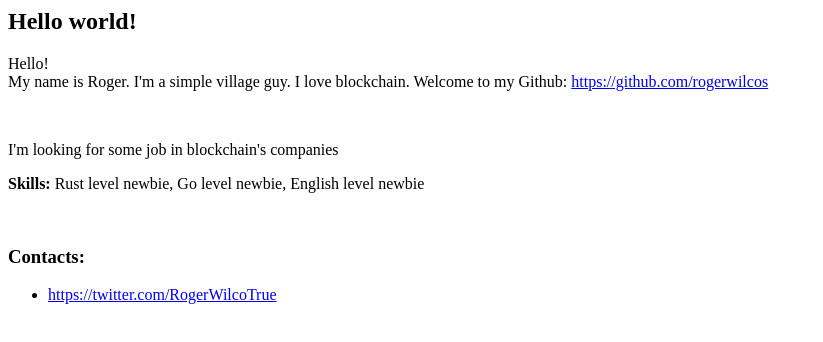
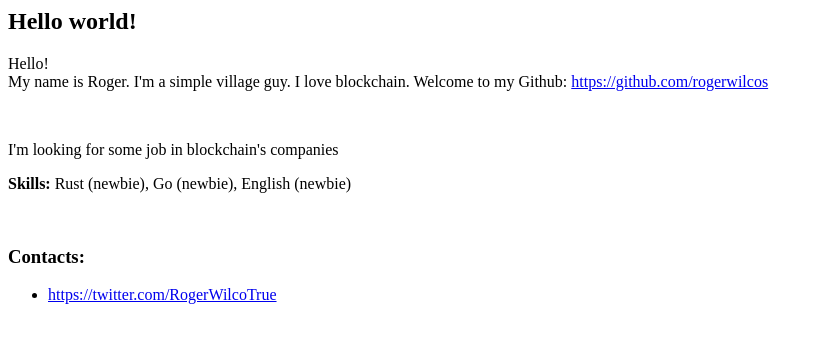
Before and after one commit to rogerwilcos/rogerwilcos.github.io, a plain HTML site: page index.html in a window 1280 px wide. Shown: the whole page, without its empty margins (0-823 px from the left). Drawn offline with Linux system fonts and the light colour scheme.

Commit message:
Update index.html

```diff
--- a/index.html
+++ b/index.html
@@ -6,7 +6,7 @@
 <a href="https://github.com/rogerwilcos">https://github.com/rogerwilcos</a></p>
 <br>
 <p>I'm looking for some job in blockchain's companies</p>
-<p><b>Skills:</b> Rust level newbie, Go level newbie, English level newbie</p>
+<p><b>Skills:</b> Rust (newbie), Go (newbie), English (newbie)</p>
 <br>
 <h3>Contacts:</h3>
 <ul>
```
